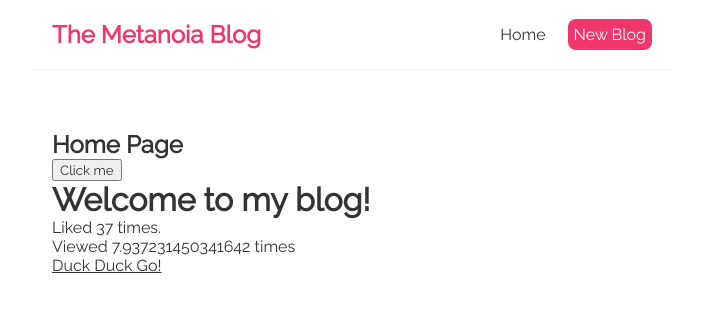
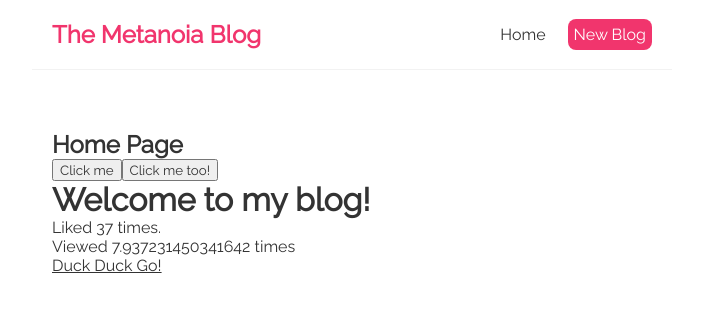
Before and after one commit to kyletower/blog, a React (Create React App) app: page / in a window 1280 px wide. Shown: the top 312 px of the page, without its empty margins (288-991 px from the left). Built offline with nearby package versions, Linux system fonts and the light colour scheme.

Commit message:
adding handleClickAgain

```diff
--- a/src/Home.js
+++ b/src/Home.js
@@ -1,12 +1,17 @@
 const Home = () => {
   const handleClick = () => {
     console.log('hello, ninjas');
+  };
+
+  const handleClickAgain = (name) => {
+    console.log(`hello ${name}`);
   };
 
   return (
     <div className='home'>
       <h2>Home Page</h2>
       <button onClick={handleClick}>Click me</button>
+      <button onClick={() => handleClickAgain('mario')}>Click me too!</button>
     </div>
   );
 };
```
